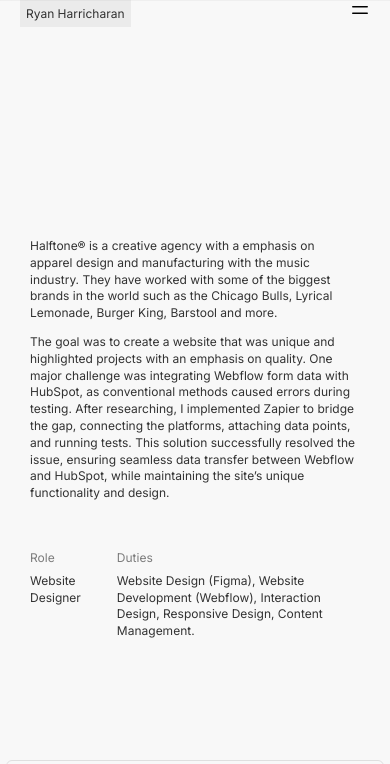
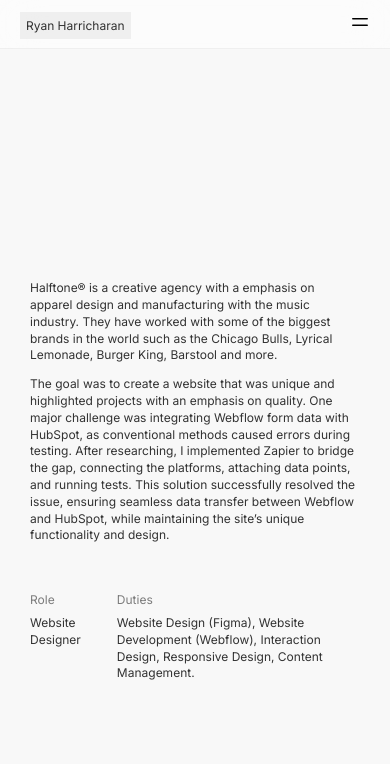
Before and after one commit to rharricharan/PortfolioMain, a plain HTML site: page halftone.html in a window 390 px wide. Shown: the top 764 px of the page. Drawn offline with Linux system fonts and the light colour scheme; grey boxes are pictures that could not be loaded.

Commit message:
mobile config with padding-top

```diff
--- a/css/halftone.css
+++ b/css/halftone.css
@@ -596,7 +596,7 @@ header {
     }
 
     .top-container-wrapper {
-        padding-top: 60vh;
+        padding-top: 70vh;
         display: flex;
         flex-direction: column;
     }
@@ -652,7 +652,6 @@ header {
         background-color: rgba(255, 255, 255, 0.5);
         backdrop-filter: blur(20px);
         -webkit-backdrop-filter: blur(20px);
-        height: env(safe-area-inset-top);
         border-bottom: 1px solid rgba(0, 0, 0, 0.05);
         z-index: 100;
     }
--- a/css/leadhack.css
+++ b/css/leadhack.css
@@ -596,7 +596,7 @@ header {
     }
 
     .top-container-wrapper {
-        padding-top: 60vh;
+        padding-top: 70vh;
         display: flex;
         flex-direction: column;
     }
--- a/css/one.css
+++ b/css/one.css
@@ -596,7 +596,7 @@ header {
     }
 
     .top-container-wrapper {
-        padding-top: 60vh;
+        padding-top: 70vh;
         display: flex;
         flex-direction: column;
     }
--- a/css/rays.css
+++ b/css/rays.css
@@ -596,7 +596,7 @@ header {
     }
 
     .top-container-wrapper {
-        padding-top: 60vh;
+        padding-top: 70vh;
         display: flex;
         flex-direction: column;
     }
--- a/css/smartstop.css
+++ b/css/smartstop.css
@@ -589,7 +589,7 @@ header {
     }
 
     .top-container-wrapper {
-        padding-top: 850vh;
+        padding-top: 900vh;
         display: flex;
         flex-direction: column;
     }
```
